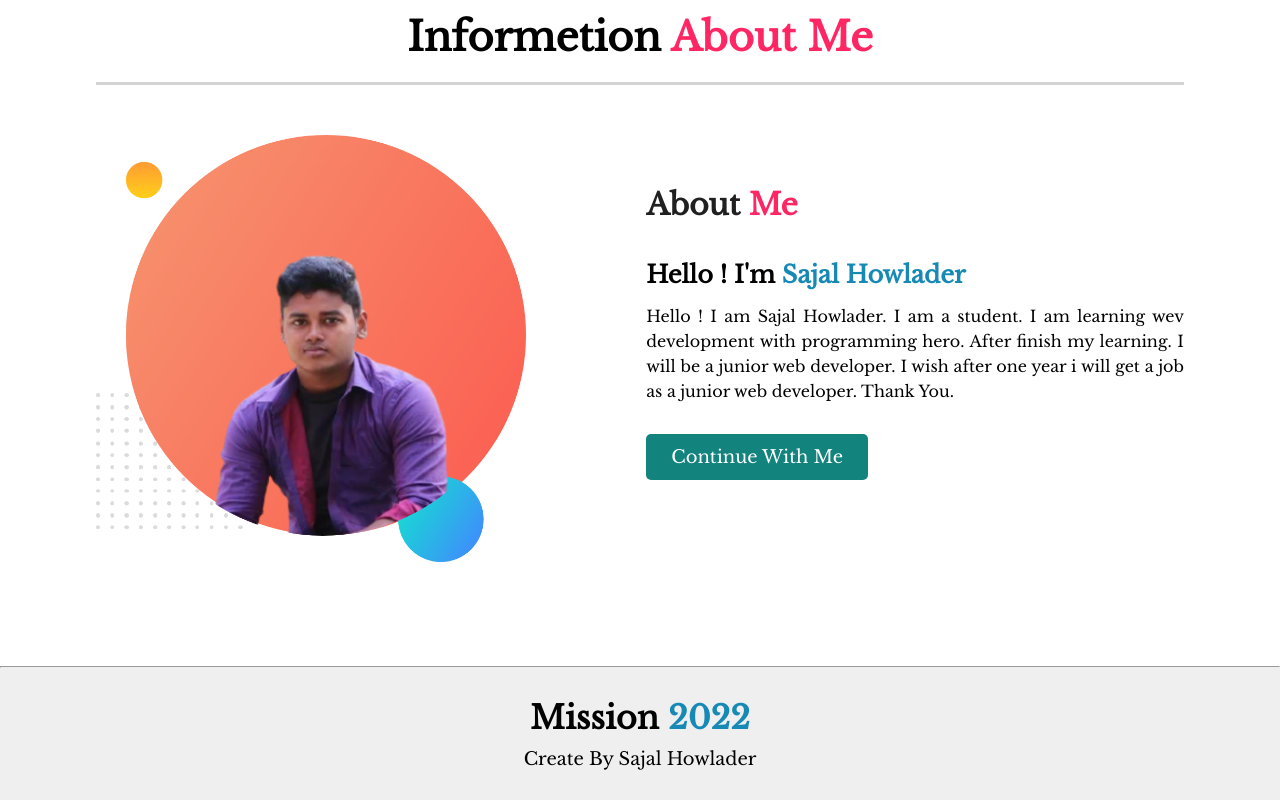
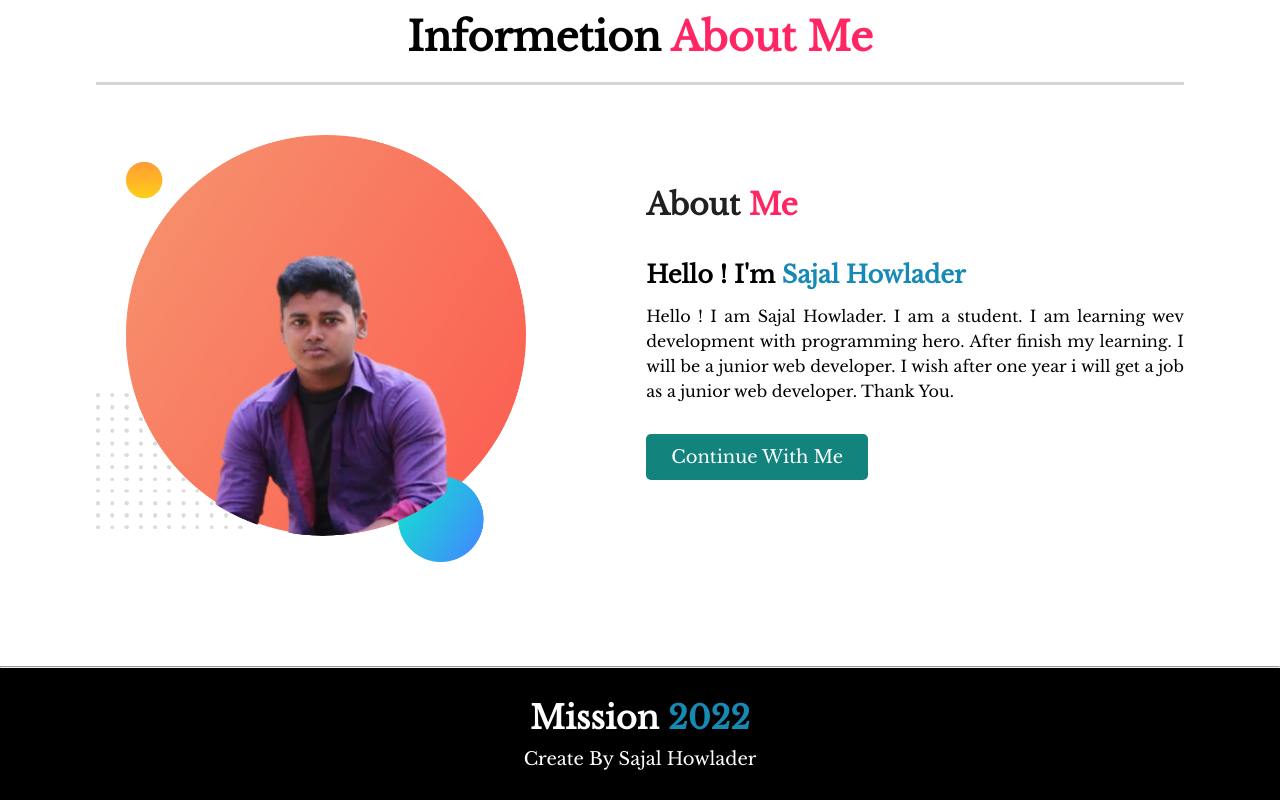
Before and after one commit to Sajalhowlader/first-asignment, a plain HTML site: page index.html in a window 1280 px wide. Shown: the part 2164-2964 px from the top of the page. Drawn offline with nearby package versions, Linux system fonts and the light colour scheme.

Commit message:
color-change

```diff
--- a/style.css
+++ b/style.css
@@ -199,7 +199,8 @@ img {
 footer.last_footer {
     text-align: center;
     padding: 30px 0px;
-    background: #efefef;
+    background: #000000;
+    color: white;
 }
 .last_span {
     color: #1789b5;
```
